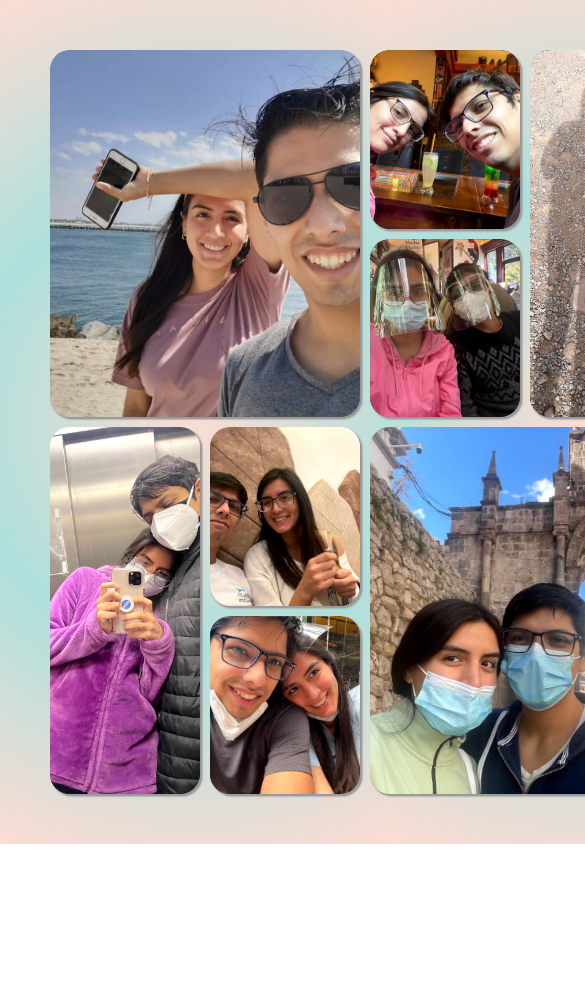
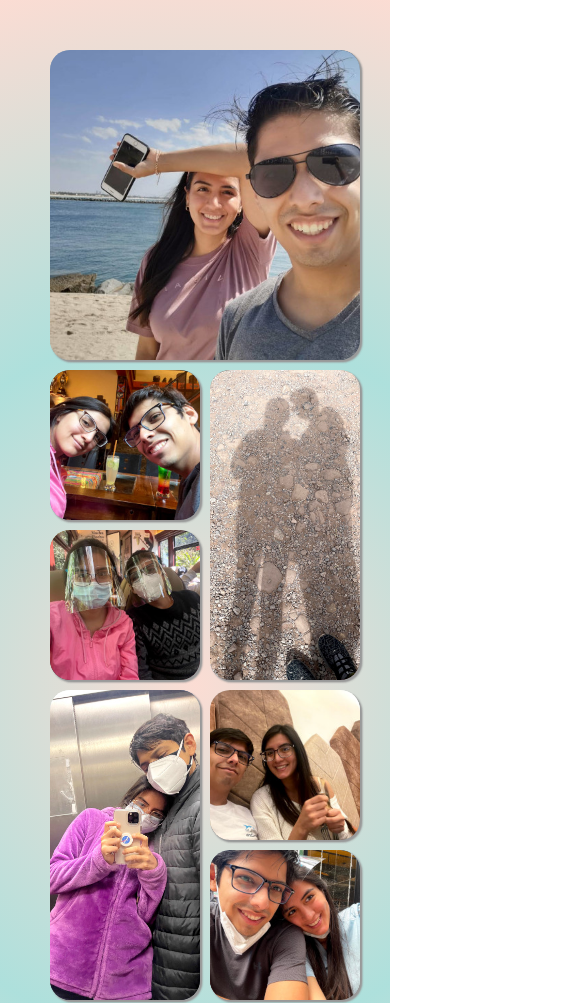
Before and after one commit to Dematos23/Ale, a plain HTML site: page index.html in a window 390 px wide. Shown: the top 1003 px of the page, 585 px wide, since content can reach past the window. Before the commit the page ends 844 px from the top, so only its background shows below. Drawn offline with Linux system fonts and the light colour scheme.

Commit message:
Responsive

```diff
--- a/ALBUM/css/style.css
+++ b/ALBUM/css/style.css
@@ -12,7 +12,7 @@ body{
 main{
     background-color: rgba(0,0,0,0);
     animation-name: carga;
-    animation-duration: 3s;
+    animation-duration: 3ms;
 }
 
 .contenedor{
@@ -29,10 +29,10 @@ main{
 
 .caja{
     animation-name: entrada;
-    animation-duration: 2s;
+    animation-duration: 2ms;
     animation-timing-function: ease;
     animation-fill-mode: backwards;
-    animation-delay: 3s;
+    animation-delay: 3ms;
     background-size: cover;
 }
 
@@ -148,3 +148,55 @@ main{
         background-color: rgba(0,0,0,0);
     }
 }
+
+@media (max-width: 800px) {
+    .contenedor{
+        grid-template-columns: repeat(2, minmax(150px, 1fr));
+        grid-template-rows: repeat(8, minmax(150px, 1fr));
+        gap: 10px;
+        min-width: 300px;
+        max-width: 700px;
+    }
+
+    .caja:nth-of-type(1){
+        grid-column: 1/3;
+        grid-row: 1/3;
+    }
+
+    .caja:nth-of-type(2){
+        grid-column: 1/2;
+        grid-row: 3/4;
+    }
+
+    .caja:nth-of-type(3){
+        grid-column: 1/2;
+        grid-row: 4/5;
+    }
+
+    .caja:nth-of-type(4){
+        grid-column: 2/3;
+        grid-row: 3/5;
+    }
+
+    .caja:nth-of-type(5){
+        grid-column: 1/2;
+        grid-row: 5/7;
+    }
+
+    .caja:nth-of-type(6){
+        grid-column: 2/3;
+        grid-row: 5/6;
+    }
+
+
+    .caja:nth-of-type(7){
+        grid-column: 2/3;
+        grid-row: 6/7;
+    }
+
+
+    .caja:nth-of-type(8){
+        grid-column: 1/3;
+        grid-row: 7/9;
+    }
+}
```
